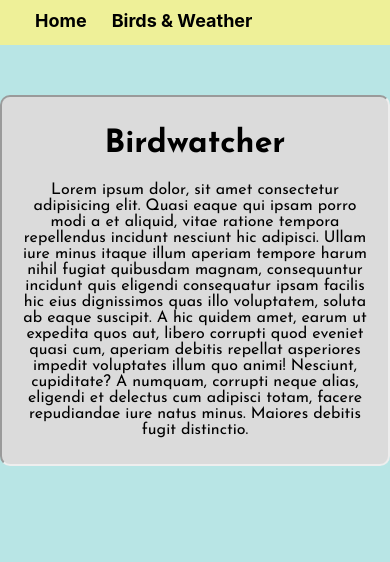
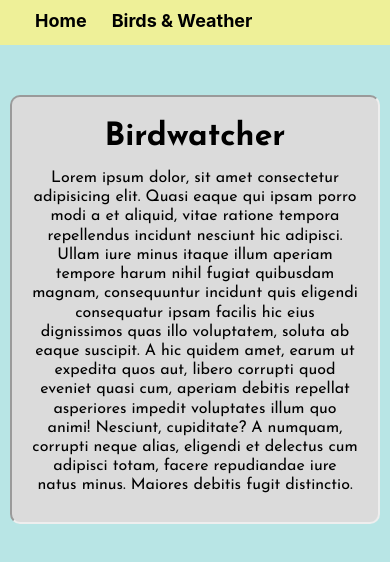
Before and after one commit to SebastianG9912/React-Project-Group5, a React (Create React App) app: page / in a window 390 px wide. Shown: the top 562 px of the page. Built offline with nearby package versions, Linux system fonts and the light colour scheme.

Commit message:
Fixed some responsivity

```diff
--- a/src/App.tsx
+++ b/src/App.tsx
@@ -5,21 +5,38 @@ function App() {
   return (
     <div className="App">
       <Header />
-      <div className="card" style={{ maxWidth: "500px" }}>
-        <h1>Birdwatcher</h1>
-        <p>
-          Lorem ipsum dolor, sit amet consectetur adipisicing elit. Quasi eaque
-          qui ipsam porro modi a et aliquid, vitae ratione tempora repellendus
-          incidunt nesciunt hic adipisci. Ullam iure minus itaque illum aperiam
-          tempore harum nihil fugiat quibusdam magnam, consequuntur incidunt
-          quis eligendi consequatur ipsam facilis hic eius dignissimos quas illo
-          voluptatem, soluta ab eaque suscipit. A hic quidem amet, earum ut
-          expedita quos aut, libero corrupti quod eveniet quasi cum, aperiam
-          debitis repellat asperiores impedit voluptates illum quo animi!
-          Nesciunt, cupiditate? A numquam, corrupti neque alias, eligendi et
-          delectus cum adipisci totam, facere repudiandae iure natus minus.
-          Maiores debitis fugit distinctio.
-        </p>
+      <div
+        style={{
+          width: "100%",
+          display: "flex",
+          justifyContent: "center",
+        }}
+      >
+        <div
+          className="card"
+          style={{
+            maxWidth: "500px",
+            lineHeight: "1.2em",
+            marginRight: "10px",
+            marginLeft: "10px",
+          }}
+        >
+          <h1>Birdwatcher</h1>
+          <p>
+            Lorem ipsum dolor, sit amet consectetur adipisicing elit. Quasi
+            eaque qui ipsam porro modi a et aliquid, vitae ratione tempora
+            repellendus incidunt nesciunt hic adipisci. Ullam iure minus itaque
+            illum aperiam tempore harum nihil fugiat quibusdam magnam,
+            consequuntur incidunt quis eligendi consequatur ipsam facilis hic
+            eius dignissimos quas illo voluptatem, soluta ab eaque suscipit. A
+            hic quidem amet, earum ut expedita quos aut, libero corrupti quod
+            eveniet quasi cum, aperiam debitis repellat asperiores impedit
+            voluptates illum quo animi! Nesciunt, cupiditate? A numquam,
+            corrupti neque alias, eligendi et delectus cum adipisci totam,
+            facere repudiandae iure natus minus. Maiores debitis fugit
+            distinctio.
+          </p>
+        </div>
       </div>
     </div>
   )
--- a/src/components/Birds.tsx
+++ b/src/components/Birds.tsx
@@ -44,7 +44,7 @@ const Birds = (param: Ilocation) => {
   }, [jsonResponse])
 
   return (
-    <div className="card" style={{ margin: "20px 0 0 10px" }}>
+    <div className="card">
       <p
         style={{
           margin: "auto",
--- a/src/components/Weather.tsx
+++ b/src/components/Weather.tsx
@@ -87,7 +87,7 @@ const Weather = (param: IWeather) => {
   }, [uri])
 
   return (
-    <div style={{ width: "100%", height: "fit-content", display: "flex" }}>
+    <div style={{ width: "100%", height: "fit-content" }}>
       {param.region === "" ? (
         <div className="card">Please enter name of the region</div>
       ) : loading ? (
@@ -97,7 +97,7 @@ const Weather = (param: IWeather) => {
           Something went wrong, try again. Please check name of region
         </div>
       ) : (
-        <div style={{ width: "100%" }}>
+        <div style={{ width: "100%", marginBottom: "20px" }}>
           <WeatherCard
             temperature={climate.temperature}
             description={climate.description}
@@ -133,8 +133,8 @@ const WeatherCard = (params: IWeatherCard) => {
       <h2 className="card" style={{ marginBottom: "0" }}>
         {firstLetterUppercase(params.region.toLowerCase())}
       </h2>
-      <div style={{ display: "flex", margin: "auto", width: "fit-content" }}>
-        <div className="card" style={{ margin: "20px 10px 0 0" }}>
+      <div className="multiDiv">
+        <div className="card">
           <img src={params.iconUri} alt="Current Weather" />
           <p
             style={{ margin: "auto", fontSize: "larger", width: "fit-content" }}
--- a/src/components/style.css
+++ b/src/components/style.css
@@ -98,3 +98,25 @@ header{
         border-top-right-radius: 0;
         border-bottom-right-radius: 0;
     }
+
+.multiDiv{
+display: flex;
+margin: auto;
+width: fit-content;
+}
+
+.multiDiv div{
+margin: 20px 10px 0 10px;
+}
+
+
+@media screen and (max-width: 750px) {
+    .multiDiv{
+        display: flex;
+        flex-direction: column;
+    }
+
+    .multiDiv > *{
+        margin: 0;
+    }
+}
```
